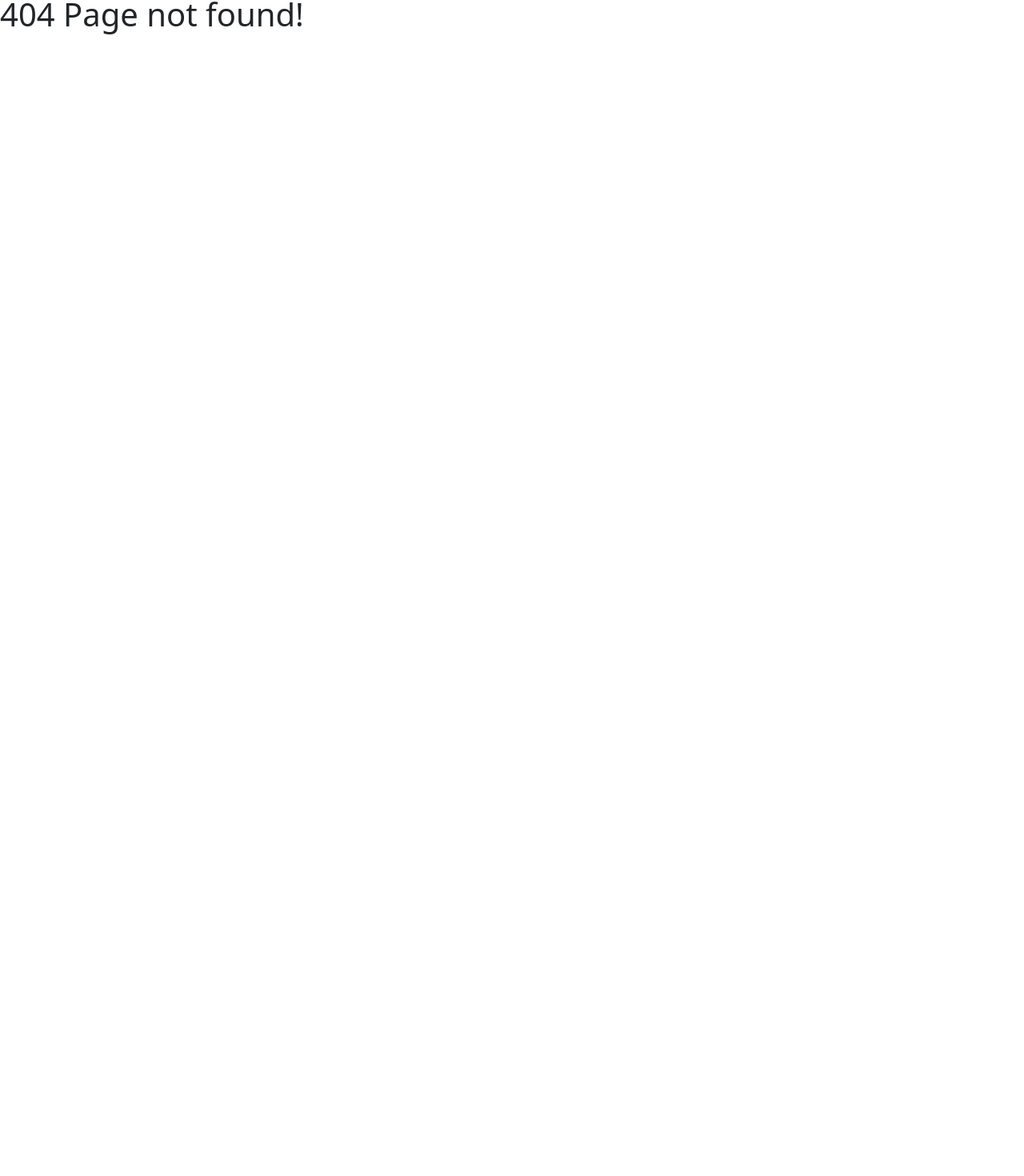
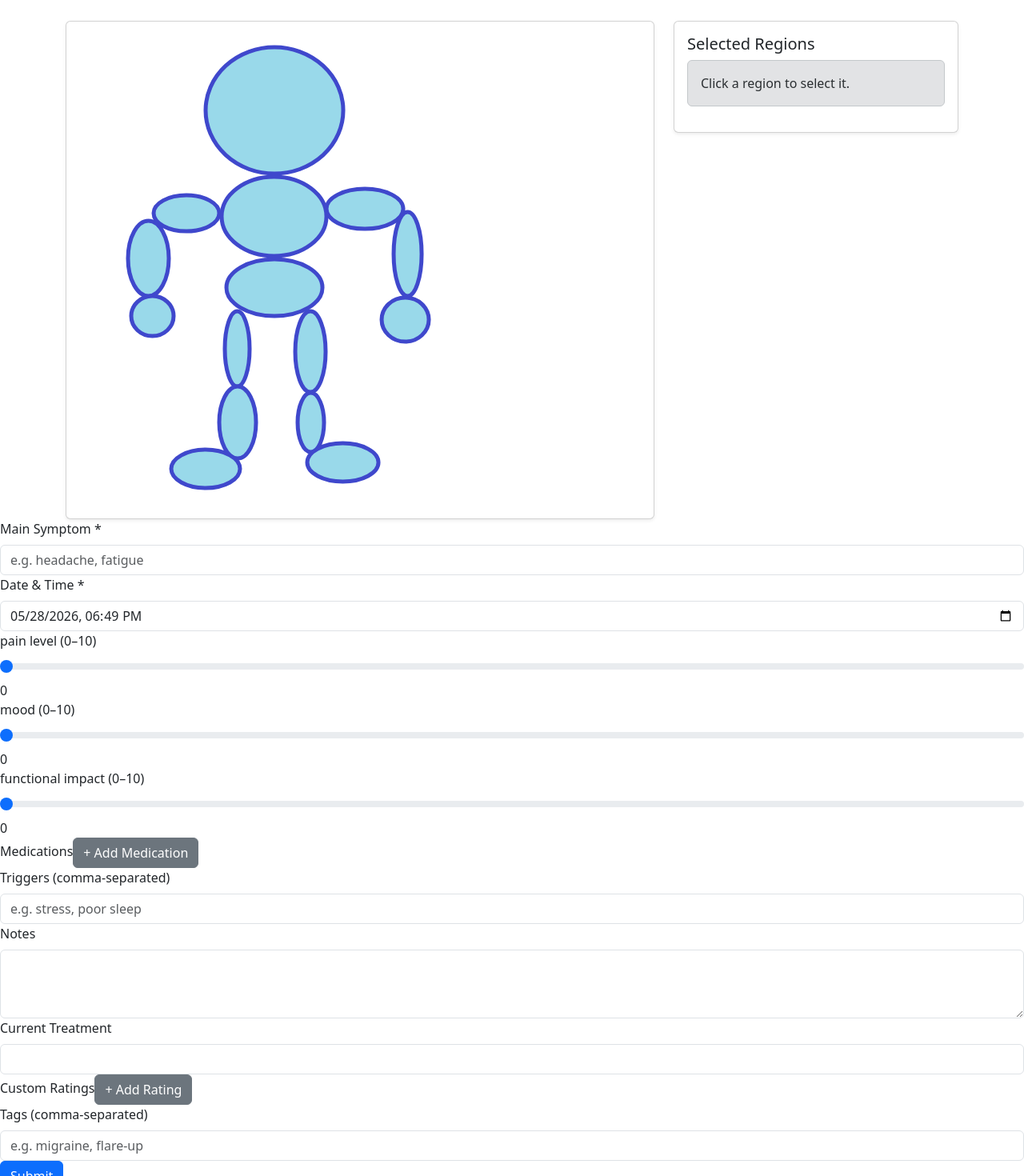
Before and after one commit to IEworkerbee/HealthDiary, a React (Vite) app in the folder frontend/: page /logentry in a window 1280 px wide. Before the commit this address had no page. Shown: the part 128-1598 px from the top of the page at 80% size. Before the commit the page ends 800 px from the top, so only its background shows below. Built offline with nearby package versions, Linux system fonts and the light colour scheme.

Commit message:
Added diarylogger, updated other files to reflect changes - dennis

```diff
--- /dev/null
+++ b/frontend/src/components/DiaryEntry.tsx
@@ -0,0 +1,219 @@
+import { useState } from "react";
+import { Form, Button } from "react-bootstrap";
+import type {
+  JournalEntry,
+  MedicationLog,
+  SymptomRating,
+} from "../scripts/models";
+
+interface DiaryEntryProps {
+  entry: JournalEntry;
+  onChange: React.Dispatch<React.SetStateAction<JournalEntry>>;
+}
+
+export const DiaryEntry = ({ entry, onChange }: DiaryEntryProps) => {
+  const set = (fields: Partial<JournalEntry>) =>
+    onChange((prev) => ({ ...prev, ...fields }));
+
+  // --- Medications ---
+  const addMedication = () =>
+    set({ medications: [...(entry.medications ?? []), { name: "" }] });
+
+  const updateMedication = (i: number, fields: Partial<MedicationLog>) =>
+    set({
+      medications: entry.medications?.map((m, idx) =>
+        idx === i ? { ...m, ...fields } : m,
+      ),
+    });
+
+  const removeMedication = (i: number) =>
+    set({ medications: entry.medications?.filter((_, idx) => idx !== i) });
+
+  // --- Custom Ratings ---
+  const addRating = () =>
+    set({
+      custom_ratings: [...(entry.custom_ratings ?? []), { name: "", value: 0 }],
+    });
+
+  const updateRating = (i: number, fields: Partial<SymptomRating>) =>
+    set({
+      custom_ratings: entry.custom_ratings?.map((r, idx) =>
+        idx === i ? { ...r, ...fields } : r,
+      ),
+    });
+
+  const removeRating = (i: number) =>
+    set({
+      custom_ratings: entry.custom_ratings?.filter((_, idx) => idx !== i),
+    });
+
+  // Triggers / Tags (comma-separated for simplicity)
+  const [triggersInput, setTriggersInput] = useState(
+    entry.triggers?.join(", ") ?? "",
+  );
+  const [tagsInput, setTagsInput] = useState(entry.tags?.join(", ") ?? "");
+
+  return (
+    <Form>
+      {/* Core fields */}
+      <Form.Group>
+        <Form.Label>Main Symptom *</Form.Label>
+        <Form.Control
+          value={entry.main_symptom}
+          onChange={(e) => set({ main_symptom: e.target.value })}
+          placeholder="e.g. headache, fatigue"
+        />
+      </Form.Group>
+
+      <Form.Group>
+        <Form.Label>Date & Time *</Form.Label>
+        <Form.Control
+          type="datetime-local"
+          value={entry.event_datetime.toISOString().slice(0, 16)}
+          onChange={(e) => set({ event_datetime: new Date(e.target.value) })}
+        />
+      </Form.Group>
+
+      {/* Numeric sliders */}
+      {(["pain_level", "mood", "functional_impact"] as const).map((field) => (
+        <Form.Group key={field}>
+          <Form.Label>{field.replace("_", " ")} (0–10)</Form.Label>
+          <Form.Range
+            min={0}
+            max={10}
+            step={1}
+            value={entry[field] ?? 0}
+            onChange={(e) => set({ [field]: Number(e.target.value) })}
+          />
+          <span>{entry[field] ?? 0}</span>
+        </Form.Group>
+      ))}
+
+      {/* Medications */}
+      <Form.Group>
+        <Form.Label>Medications</Form.Label>
+        {entry.medications?.map((med, i) => (
+          <div key={i}>
+            <Form.Control
+              placeholder="Name"
+              value={med.name}
+              onChange={(e) => updateMedication(i, { name: e.target.value })}
+            />
+            <Form.Control
+              type="number"
+              placeholder="Dosage"
+              value={med.dosage ?? ""}
+              onChange={(e) =>
+                updateMedication(i, { dosage: Number(e.target.value) })
+              }
+            />
+            <Form.Control
+              placeholder="Unit (mg, ml…)"
+              value={med.unit ?? ""}
+              onChange={(e) => updateMedication(i, { unit: e.target.value })}
+            />
+            <Form.Control
+              type="datetime-local"
+              value={med.time_taken?.toISOString().slice(0, 16) ?? ""}
+              onChange={(e) =>
+                updateMedication(i, { time_taken: new Date(e.target.value) })
+              }
+            />
+            <Button variant="danger" onClick={() => removeMedication(i)}>
+              Remove
+            </Button>
+          </div>
+        ))}
+        <Button variant="secondary" onClick={addMedication}>
+          + Add Medication
+        </Button>
+      </Form.Group>
+
+      {/* Triggers */}
+      <Form.Group>
+        <Form.Label>Triggers (comma-separated)</Form.Label>
+        <Form.Control
+          value={triggersInput}
+          onChange={(e) => {
+            setTriggersInput(e.target.value);
+            set({
+              triggers: e.target.value
+                .split(",")
+                .map((s) => s.trim())
+                .filter(Boolean),
+            });
+          }}
+          placeholder="e.g. stress, poor sleep"
+        />
+      </Form.Group>
+
+      {/* Notes */}
+      <Form.Group>
+        <Form.Label>Notes</Form.Label>
+        <Form.Control
+          as="textarea"
+          rows={3}
+          value={entry.notes ?? ""}
+          onChange={(e) => set({ notes: e.target.value })}
+        />
+      </Form.Group>
+
+      {/* Current Treatment */}
+      <Form.Group>
+        <Form.Label>Current Treatment</Form.Label>
+        <Form.Control
+          value={entry.current_treatment ?? ""}
+          onChange={(e) => set({ current_treatment: e.target.value })}
+        />
+      </Form.Group>
+
+      {/* Custom Ratings */}
+      <Form.Group>
+        <Form.Label>Custom Ratings</Form.Label>
+        {entry.custom_ratings?.map((rating, i) => (
+          <div key={i}>
+            <Form.Control
+              placeholder="Rating name"
+              value={rating.name}
+              onChange={(e) => updateRating(i, { name: e.target.value })}
+            />
+            <Form.Range
+              min={0}
+              max={10}
+              step={1}
+              value={rating.value}
+              onChange={(e) =>
+                updateRating(i, { value: Number(e.target.value) })
+              }
+            />
+            <span>{rating.value}</span>
+            <Button variant="danger" onClick={() => removeRating(i)}>
+              Remove
+            </Button>
+          </div>
+        ))}
+        <Button variant="secondary" onClick={addRating}>
+          + Add Rating
+        </Button>
+      </Form.Group>
+
+      {/* Tags */}
+      <Form.Group>
+        <Form.Label>Tags (comma-separated)</Form.Label>
+        <Form.Control
+          value={tagsInput}
+          onChange={(e) => {
+            setTagsInput(e.target.value);
+            set({
+              tags: e.target.value
+                .split(",")
+                .map((s) => s.trim())
+                .filter(Boolean),
+            });
+          }}
+          placeholder="e.g. migraine, flare-up"
+        />
+      </Form.Group>
+    </Form>
+  );
+};
--- a/frontend/src/components/HumanDiagram.tsx
+++ b/frontend/src/components/HumanDiagram.tsx
@@ -1,11 +1,16 @@
-import { useState } from "react";
 import { Container, Row, Col, Card, Alert } from "react-bootstrap";
 
-const HumanDiagram = () => {
-  const [activeRegion, setActiveRegion] = useState("");
-  const handlePathClick = (event: React.MouseEvent<SVGEllipseElement>) => {
-    const regionName = event.currentTarget.getAttribute("id");
-    regionName && setActiveRegion(regionName);
+interface HumanDiagramProps {
+  selectedLocations: string[];
+  onLocationToggle: (index: string) => void;
+}
+
+const HumanDiagram = ({
+  selectedLocations,
+  onLocationToggle,
+}: HumanDiagramProps) => {
+  const handlePathClick = (index: string) => {
+    onLocationToggle(index);
   };
 
   const ellipseData = [
@@ -158,7 +163,7 @@ const HumanDiagram = () => {
                     strokeWidth="3.75053000401065"
                     strokeLinecap="square"
                     strokeLinejoin="bevel"
-                    onClick={handlePathClick}
+                    onClick={() => handlePathClick(val.id)}
                   />
                 );
               })}
@@ -169,15 +174,15 @@ const HumanDiagram = () => {
         <Col md={4}>
           <Card className="shadow-sm">
             <Card.Body>
-              <Card.Title>Region Information</Card.Title>
-              {activeRegion ? (
+              <Card.Title>Selected Regions</Card.Title>
+              {selectedLocations.length > 0 ? (
                 <Alert variant="success">
-                  You clicked: <strong>{activeRegion}</strong>
+                  {selectedLocations
+                    .map((_, i) => ellipseData[i].id)
+                    .join(", ")}
                 </Alert>
               ) : (
-                <Alert variant="secondary">
-                  Click a section of the map to see details.
-                </Alert>
+                <Alert variant="secondary">Click a region to select it.</Alert>
               )}
             </Card.Body>
           </Card>
--- a/frontend/src/components/NavSideBar.tsx
+++ b/frontend/src/components/NavSideBar.tsx
@@ -31,6 +31,7 @@ export function NavSideBar() {
                 <Nav.Link href="/">Home</Nav.Link>
                 <Nav.Link href="/calendar">Calendar</Nav.Link>
                 <Nav.Link href="/diary">Diary</Nav.Link>
+                <Nav.Link href="/logentry">Log Entry</Nav.Link>
                 <Nav.Link href="/settings">Settings</Nav.Link>
               </Nav>
               <Form className="d-flex">
--- a/frontend/src/main.tsx
+++ b/frontend/src/main.tsx
@@ -7,6 +7,7 @@ import Calendar from "./pages/Calendars.tsx";
 import Settings from "./pages/Settings.tsx";
 import Diary from "./pages/Diary.tsx";
 import DiaryEntry from "./pages/DiaryEntry.tsx";
+import DiaryLogger from "./pages/DiaryLogger.tsx";
 import ErrorPage from "./pages/ErrorPage.tsx";
 
 import TempJournalEntryInserter from "./pages/TempJournalEntryInserter.tsx";
@@ -23,6 +24,7 @@ const router = createBrowserRouter([
   { path: "/calendar/:year?/:month?", element: <Calendar /> },
   { path: "/settings", element: <Settings /> },
   { path: "/diary", element: <Diary /> },
+  { path: "/logentry", element: <DiaryLogger /> },
   { path: "/entry/:entryID", element: <DiaryEntry /> },
   { path: "/test", element: <TempJournalEntryInserter /> },
 ]);
--- a/frontend/src/pages/App.tsx
+++ b/frontend/src/pages/App.tsx
@@ -1,11 +1,9 @@
-import HumanDiagram from "../components/HumanDiagram";
 import { NavSideBar } from "../components/NavSideBar";
 
 function App() {
   return (
     <>
       <NavSideBar />
-      <HumanDiagram />
     </>
   );
 }
--- /dev/null
+++ b/frontend/src/pages/DiaryLogger.tsx
@@ -0,0 +1,42 @@
+import { useState } from "react";
+import HumanDiagram from "../components/HumanDiagram";
+import { NavSideBar } from "../components/NavSideBar";
+import { DiaryEntry } from "../components/DiaryEntry";
+import { Button } from "react-bootstrap";
+import type { JournalEntry } from "../scripts/models";
+
+function DiaryLogger() {
+  const [entry, setEntry] = useState<JournalEntry>({
+    main_symptom: "",
+    event_datetime: new Date(),
+  });
+
+  const handleLocationToggle = (bodyLocation: string) => {
+    setEntry((prev) => {
+      const current = prev.body_locations ?? [];
+      const updated = current.includes(bodyLocation)
+        ? current.filter((l) => l !== bodyLocation)
+        : [...current, bodyLocation];
+      return { ...prev, body_locations: updated };
+    });
+  };
+
+  const handleSubmit = () => {
+    console.log("Submitting entry:", entry);
+    // TODO: CONNECT TO BACKEND
+  };
+
+  return (
+    <>
+      <NavSideBar />
+      <HumanDiagram
+        selectedLocations={entry.body_locations ?? []}
+        onLocationToggle={handleLocationToggle}
+      />
+      <DiaryEntry entry={entry} onChange={setEntry} />
+      <Button onClick={handleSubmit}>Submit</Button>
+    </>
+  );
+}
+
+export default DiaryLogger;
```
Also changed, not shown: frontend/src/scripts/models.ts (+16 -16 lines).
